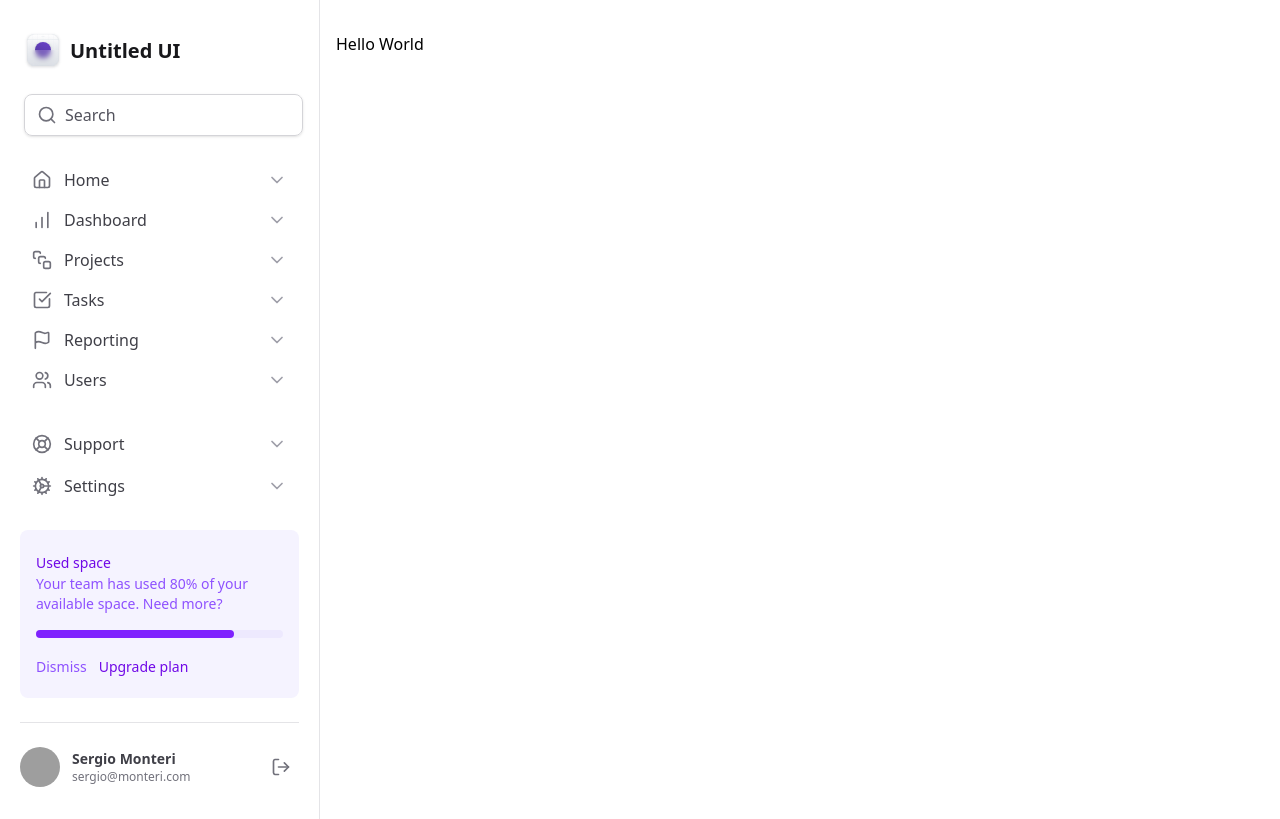
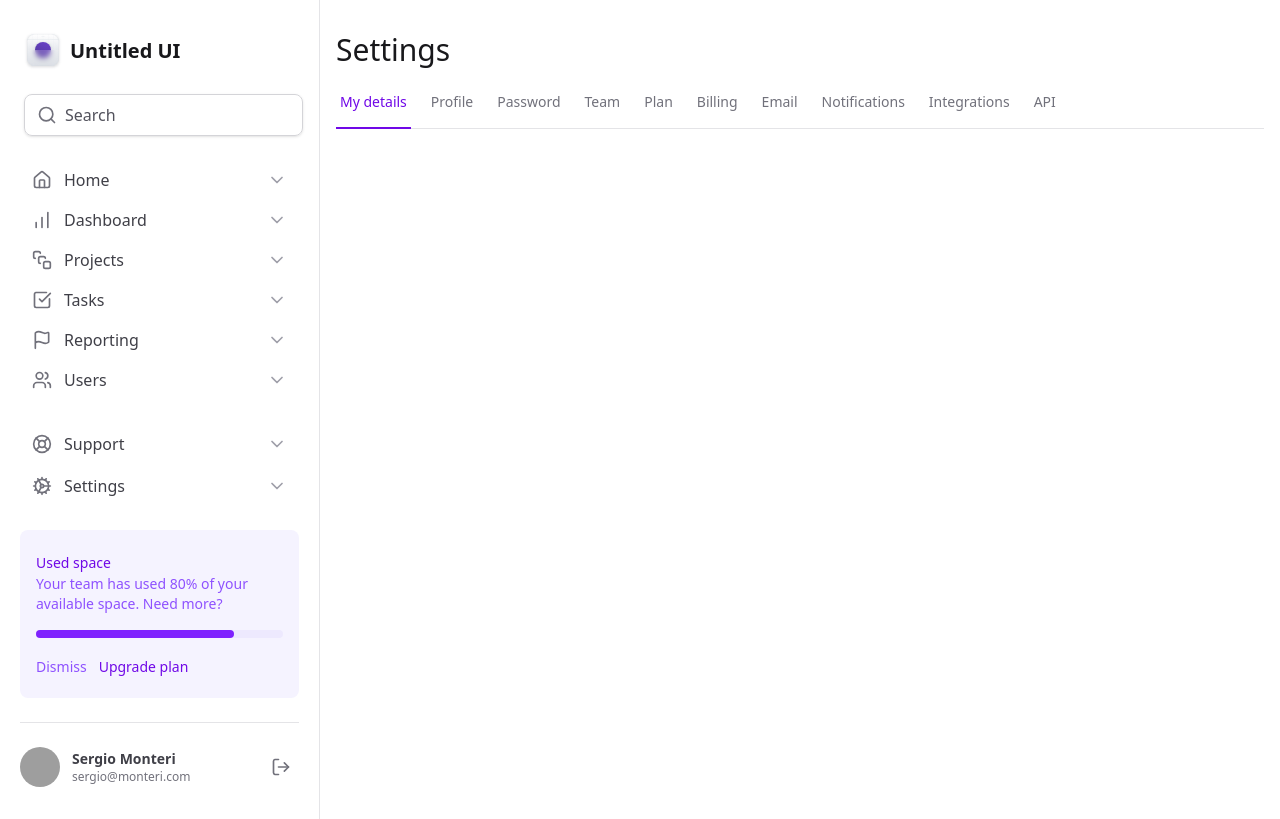
Before and after one commit to SergioMonteRi/next-tailwind-practice, a Next.js app: page / in a window 1280 px wide. Built offline with nearby package versions, Linux system fonts and the light colour scheme; grey boxes are pictures that could not be loaded.

Commit message:
feat: add SettingsTabs component with tab navigation for user settings and integrate it into the homepage

```diff
--- a/package.json
+++ b/package.json
@@ -10,6 +10,7 @@
     "lint:fix": "eslint . --fix"
   },
   "dependencies": {
+    "@radix-ui/react-tabs": "^1.1.13",
     "lucide-react": "^0.553.0",
     "next": "16.0.1",
     "react": "19.2.0",
--- a/src/app/page.tsx
+++ b/src/app/page.tsx
@@ -1,3 +1,11 @@
+import { SettingsTabs } from '@/components'
+
 export default function Home() {
-  return <h1>Hello World</h1>
+  return (
+    <>
+      <h1 className="text-3xl font-medium text-zinc-900">Settings</h1>
+
+      <SettingsTabs />
+    </>
+  )
 }
--- a/src/components/index.ts
+++ b/src/components/index.ts
@@ -1,2 +1,3 @@
 export { Sidebar } from './sidebar'
 export { Input } from './input'
+export { SettingsTabs } from './settings-tabs'
--- /dev/null
+++ b/src/components/settings-tabs/components/index.ts
@@ -0,0 +1 @@
+export { TabItem } from './tab-item'
--- /dev/null
+++ b/src/components/settings-tabs/components/tab-item/index.tsx
@@ -0,0 +1,24 @@
+'use client'
+
+import * as Tabs from '@radix-ui/react-tabs'
+
+interface TabItemProps {
+  value: string
+  title: string
+  isSelected?: boolean
+}
+
+export function TabItem({ value, title, isSelected = false }: TabItemProps) {
+  return (
+    <Tabs.Trigger
+      value={value}
+      className="relative cursor-pointer px-1 pb-4 text-sm font-medium text-zinc-500 hover:text-violet-700 data-[state=active]:text-violet-700"
+    >
+      <span>{title}</span>
+
+      {isSelected && (
+        <div className="absolute right-0 -bottom-px left-0 h-0.5 bg-violet-700" />
+      )}
+    </Tabs.Trigger>
+  )
+}
--- /dev/null
+++ b/src/components/settings-tabs/index.tsx
@@ -0,0 +1,55 @@
+'use client'
+
+import { useState } from 'react'
+import * as Tabs from '@radix-ui/react-tabs'
+
+import { TabItem } from './components'
+
+export function SettingsTabs() {
+  const [currentTab, setCurrentTab] = useState<string>('my-details')
+
+  return (
+    <Tabs.Root value={currentTab} onValueChange={setCurrentTab}>
+      <Tabs.List className="mt-6 flex w-full items-center gap-4 border-b border-zinc-200">
+        <TabItem
+          value="my-details"
+          title="My details"
+          isSelected={currentTab === 'my-details'}
+        />
+        <TabItem
+          value="profile"
+          title="Profile"
+          isSelected={currentTab === 'profile'}
+        />
+        <TabItem
+          value="password"
+          title="Password"
+          isSelected={currentTab === 'password'}
+        />
+        <TabItem value="team" title="Team" isSelected={currentTab === 'team'} />
+        <TabItem value="plan" title="Plan" isSelected={currentTab === 'plan'} />
+        <TabItem
+          value="billing"
+          title="Billing"
+          isSelected={currentTab === 'billing'}
+        />
+        <TabItem
+          value="email"
+          title="Email"
+          isSelected={currentTab === 'email'}
+        />
+        <TabItem
+          value="notifications"
+          title="Notifications"
+          isSelected={currentTab === 'notifications'}
+        />
+        <TabItem
+          value="integrations"
+          title="Integrations"
+          isSelected={currentTab === 'integrations'}
+        />
+        <TabItem value="api" title="API" isSelected={currentTab === 'api'} />
+      </Tabs.List>
+    </Tabs.Root>
+  )
+}
```
Also changed, not shown: 1 other file (tests, documents, lock files or other folders).
